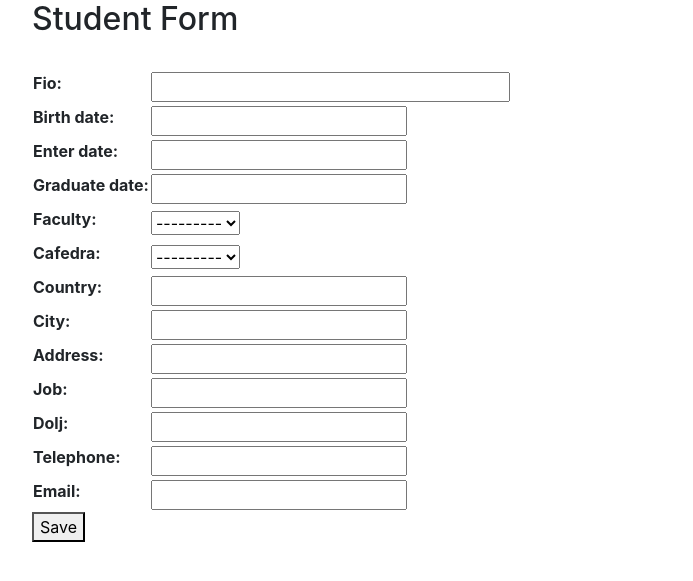
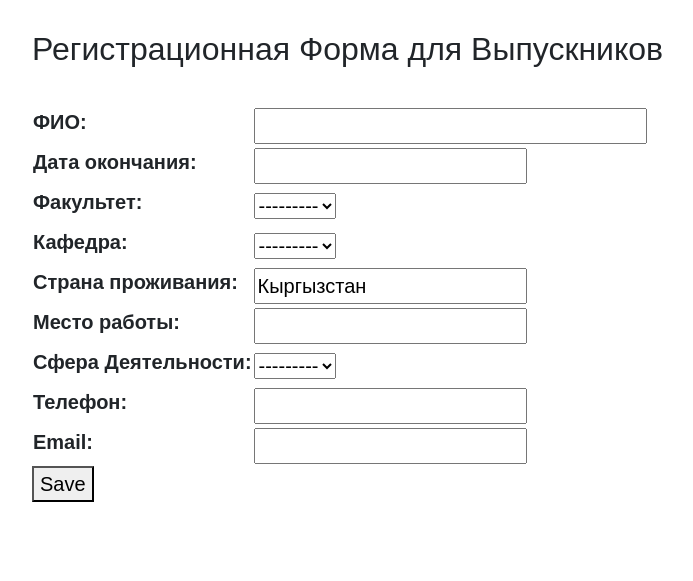
Before and after one commit to Muxazuxa/Graduates, a Django app: page / in a window 1280 px wide. Shown: the top 581 px of the page, without its empty margins (53-746 px from the left). Run offline with Django 3.2, Linux system fonts and the light colour scheme; data that the repository does not hold is empty; some libraries are stand-ins or nearby versions.

Commit message:
Some changes

```diff
--- a/graduate/graduate/settings.py
+++ b/graduate/graduate/settings.py
@@ -109,7 +109,7 @@ AUTH_PASSWORD_VALIDATORS = [
 # Internationalization
 # https://docs.djangoproject.com/en/2.1/topics/i18n/
 
-LANGUAGE_CODE = 'en-us'
+LANGUAGE_CODE = 'ru_RU'
 
 TIME_ZONE = 'Asia/Bishkek'
 
--- a/graduate/requirements.txt
+++ b/graduate/requirements.txt
@@ -1,5 +1,10 @@
+construct==2.5.3
 Django==2.1.5
 django-bootstrap-datepicker-plus==3.0.5
+future==0.17.1
 mysqlclient==1.3.14
+pefile==2018.8.8
 python-decouple==3.1
+python-ptrace==0.9.3
 pytz==2018.9
+six==1.12.0
--- a/graduate/student/forms.py
+++ b/graduate/student/forms.py
@@ -3,20 +3,18 @@ from .models import Student, Cafedra
 
 
 class StudentForm(forms.ModelForm):
+    graduate_date = forms.DateTimeField(input_formats=["%d.%m.%Y"], widget=forms.DateTimeInput(), label='Дата окончания')
+
     class Meta:
         model = Student
         fields = (
             'fio',
-            'birth_date',
-            'enter_date',
             'graduate_date',
             'faculty',
             'cafedra',
             'country',
-            'city',
-            'address',
             'job',
-            'dolj',
+            'jcategory',
             'telephone',
             'email')
 
--- a/graduate/student/models.py
+++ b/graduate/student/models.py
@@ -9,6 +9,10 @@ class Faculty(models.Model):
     def __str__(self):
         return self.name
 
+    class Meta:
+        verbose_name = 'Факультет'
+        verbose_name_plural = 'Факультет'
+
 
 class Cafedra(models.Model):
     faculty = models.ForeignKey(Faculty, on_delete=models.CASCADE)
@@ -17,21 +21,37 @@ class Cafedra(models.Model):
     def __str__(self):
         return self.name
 
+    class Meta:
+        verbose_name = 'Кафедра'
+        verbose_name_plural = 'Кафедра'
+
+
+class JCategory(models.Model):
+    jcategory=models.CharField(max_length=50, null=False)
+
+    def __str__(self):
+        return self.jcategory
+
+    class Meta:
+        verbose_name = 'Сфера деятельности'
+        verbose_name_plural = 'Сфера деятельности'
+
 
 class Student(models.Model):
-    fio = models.CharField(max_length=100, blank=False)
-    birth_date = models.DateField(blank=False)
-    enter_date = models.DateField(blank=False)
-    graduate_date = models.DateField(blank=False)
-    faculty = models.ForeignKey(Faculty, on_delete=models.SET_NULL, null=True)
-    cafedra = models.ForeignKey(Cafedra,on_delete=models.SET_NULL, null=True)
-    country = models.CharField(max_length=30, blank=False)
-    city = models.CharField(max_length=30, blank=False)
-    address = models.CharField(max_length=30, blank=False)
-    job = models.CharField(max_length=100, blank=False)
-    dolj = models.CharField(max_length=50, blank=False)
-    telephone = models.CharField(max_length=20)
+    fio = models.CharField(max_length=100, blank=False, verbose_name='ФИО')
+    graduate_date = models.DateField(blank=False, verbose_name='Дата окончания')
+    faculty = models.ForeignKey(Faculty, on_delete=models.SET_NULL, null=True, verbose_name='Факультет')
+    cafedra = models.ForeignKey(Cafedra, on_delete=models.SET_NULL, null=True, verbose_name='Кафедра')
+    country = models.CharField(max_length=30, blank=False, default='Кыргызстан', verbose_name='Страна проживания')
+    job = models.CharField(max_length=100, blank=False, verbose_name='Место работы')
+    jcategory = models.ForeignKey(JCategory, on_delete=models.SET_NULL, null=True, verbose_name='Сфера Деятельности')
+    telephone = models.CharField(max_length=20, verbose_name='Телефон')
     email = models.EmailField()
+    created = models.DateTimeField(auto_now_add=True)
 
     def __str__(self):
         return self.fio
+
+    class Meta:
+        verbose_name='Студент'
+        verbose_name_plural='Студенты'
--- a/graduate/student/templates/base.html
+++ b/graduate/student/templates/base.html
@@ -4,6 +4,12 @@
     <link rel="stylesheet" href="https://stackpath.bootstrapcdn.com/bootstrap/4.1.3/css/bootstrap.min.css" integrity="sha384-MCw98/SFnGE8fJT3GXwEOngsV7Zt27NXFoaoApmYm81iuXoPkFOJwJ8ERdknLPMO" crossorigin="anonymous">
         <meta name="viewport" content="width = device-width, initial-scale=1.0">
         <meta charset="utf-8">
+        <style>
+        body{
+        font-family: fantasy;
+        font-size:20px;
+        }
+    </style>
 {% block head %}
     <title>Site</title>
 {% endblock %}
--- a/graduate/student/templates/student/create.html
+++ b/graduate/student/templates/student/create.html
@@ -1,13 +1,13 @@
 {% extends 'base.html' %}
 {% block head %}
-<title>Registration Form</title>
+<title>Регистрационная Форма</title>
 
 {% endblock %}
 
 {% block body %}
 <div class="container">
-
-  <h2>Student Form</h2>
+  <br>
+  <h2>Регистрационная Форма для Выпускников</h2>
   <br>
 
   <form method="post" id="studentForm" data-cafedra-url="{% url 'student:ajax_load_cafedra' %}" novalidate>
--- a/graduate/student/urls.py
+++ b/graduate/student/urls.py
@@ -5,6 +5,6 @@ app_name = 'student'
 
 urlpatterns = [
     path('', views.StudentCreateView.as_view(), name='student_add'),
+    path('list', views.StudentListView.as_view(), name='student_list'),
     path('ajax/load-cafedra/', views.load_cafedra, name='ajax_load_cafedra'),
-    path('success', views.success, name='success'),
 ]
--- a/graduate/student/views.py
+++ b/graduate/student/views.py
@@ -9,14 +9,20 @@ class StudentCreateView(CreateView):
     template_name = 'student/create.html'
     model = Student
     form_class = StudentForm
-    success_url = reverse_lazy('student:success')
+
+    def get_success_url(self):
+        return "list"
+
+
+class StudentListView(ListView):
+    context_object_name = 'students'
+    template_name = 'student/list.html'
+
+    def get_queryset(self):
+        return Student.objects.all()
 
 
 def load_cafedra(request):
     faculty_id = request.GET.get('faculty')
     cafedra = Cafedra.objects.filter(faculty_id=faculty_id).order_by('name')
     return render(request, 'student/cafedra_dropdown_list_options.html', {'cafedra': cafedra})
-
-
-def success(request):
-    return render(request, 'student/success.html')
```
Also changed, not shown: graduate/student/admin.py (+14 -2 lines), graduate/student/templates/student/list.html (added, +50 -0 lines), graduate/student/templates/student/success.html (deleted, +0 -11 lines).
